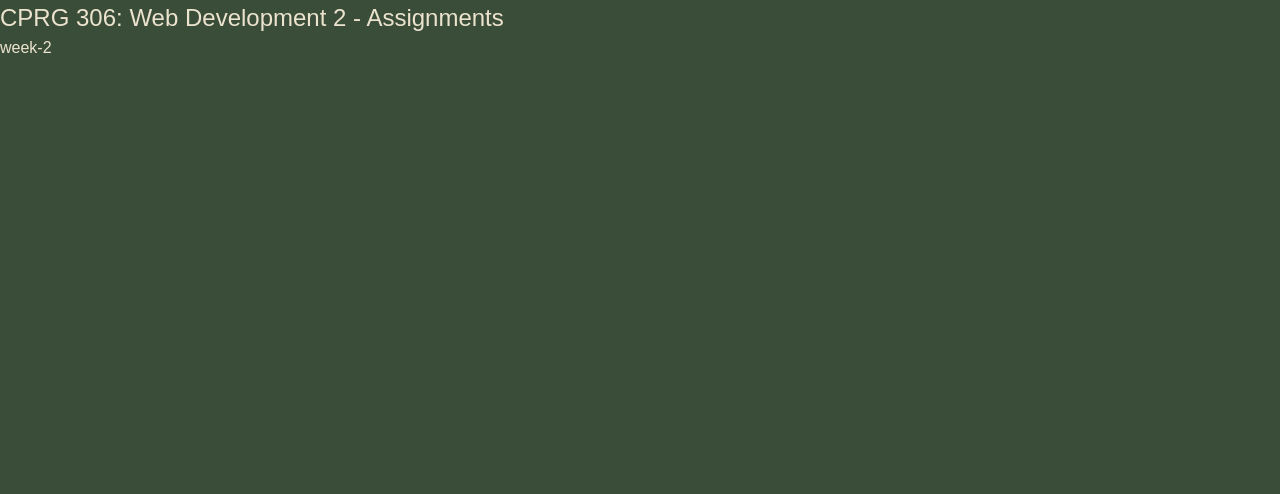
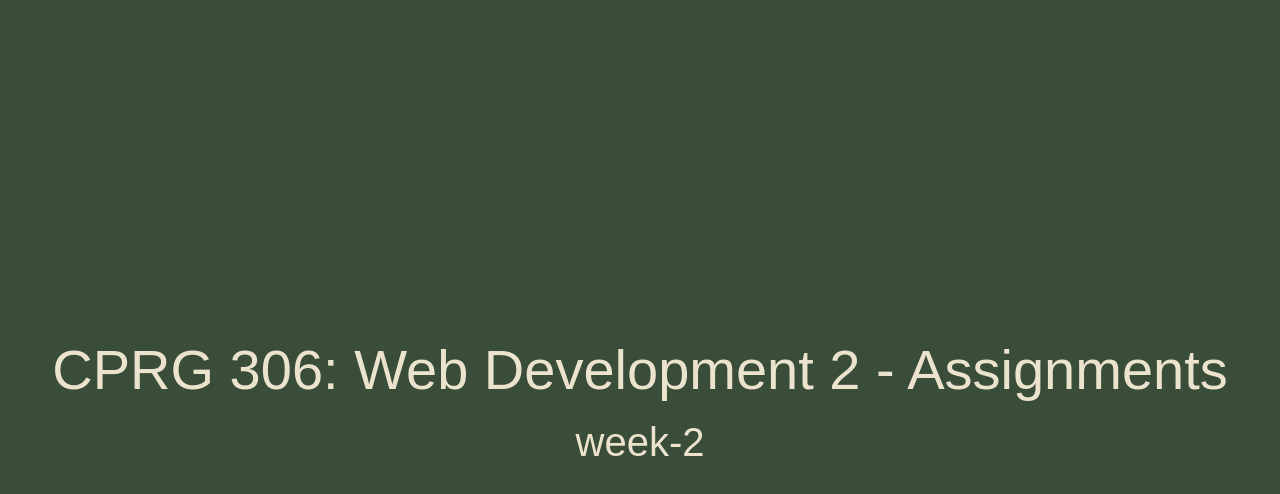
Before and after one commit to jayco01/cprg306-assignments, a Next.js app: page / in a window 1280 px wide. Shown: the top 494 px of the page. Built offline with nearby package versions, Linux system fonts and the light colour scheme.

Commit message:
Styles: Finished styling home page
Centered content and added text styles

```diff
--- a/app/page.js
+++ b/app/page.js
@@ -4,9 +4,9 @@ import Link from "next/link";
 export default function Home() {
   const heading = "CPRG 306: Web Development 2 - Assignments";
   return(
-    <section>
-      <h1 className="text-font-size-fluid-1">{heading}</h1>
-      <Link href="week-2" className="text-font-size-fluid-0">week-2</Link>
+    <section className="h-screen w-full flex flex-col justify-center items-center">
+      <h1>{heading}</h1>
+      <Link href="week-2" className="text-font-size-fluid-2 hover:scale-x-105">week-2</Link>
     </section>
   );
 }
```
